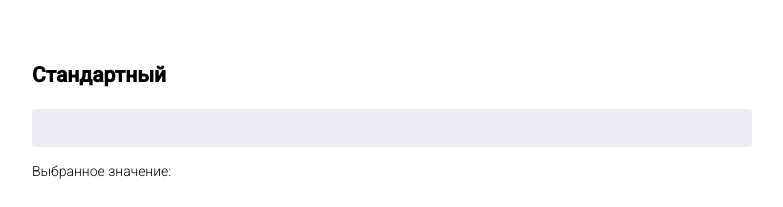
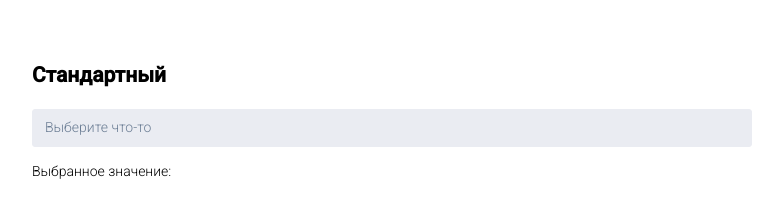
Before and after one commit to Eseath/vue-ui, a Vue app: page /components/select in a window 1280 px wide. Shown: the top 207 px of the page, without its empty margins (248-1031 px from the left). Built offline with nearby package versions, Linux system fonts and the light colour scheme.

Commit message:
Add placeholder to the select component

```diff
--- a/examples/pages/select.vue
+++ b/examples/pages/select.vue
@@ -2,13 +2,13 @@
     <div style="margin: 60px auto; width: 720px;">
         <section>
             <h2>Стандартный</h2>
-            <ui-select v-model="model1" :options="options" />
+            <ui-select v-model="model1" :options="options" placeholder="Выберите что-то" />
             <p>Выбранное значение: {{ model1 }}</p>
         </section>
 
         <section>
             <h2>С поисковой строкой</h2>
-            <ui-select :options="options" searchable @selected="selectValue2" />
+            <ui-select v-model="model2" :options="options" searchable @selected="selectValue2" />
             <p>Выбранное значение из события: {{ selectedValue2 }}</p>
         </section>
 
@@ -78,6 +78,7 @@ export default {
         ],
 
         model1: null,
+        model2: null,
 
         selectedValue2: null,
     }),
--- a/src/components/select.vue
+++ b/src/components/select.vue
@@ -79,17 +79,26 @@ export default {
             type: Boolean,
             default: () => false,
         },
+        placeholder: {
+            type: [String, Number],
+            default: () => '',
+        },
     },
 
     data: () => ({
         shown: false,
-        selectedValue: null,
         margins: 0,
     }),
 
+    computed: {
+        selectedValue() {
+            const selectedItem = this.options.find(option => option.id === this.value);
+            return selectedItem ? selectedItem.label : this.placeholder;
+        },
+    },
+
     methods: {
         clearValue() {
-            this.selectedValue = '';
             this.$emit('change', null);
         },
 
@@ -112,8 +121,6 @@ export default {
         },
 
         select(option) {
-            this.selectedValue = option.label;
-
             this.$emit('change', option.id);
             this.$emit('selected', option);
 
```
